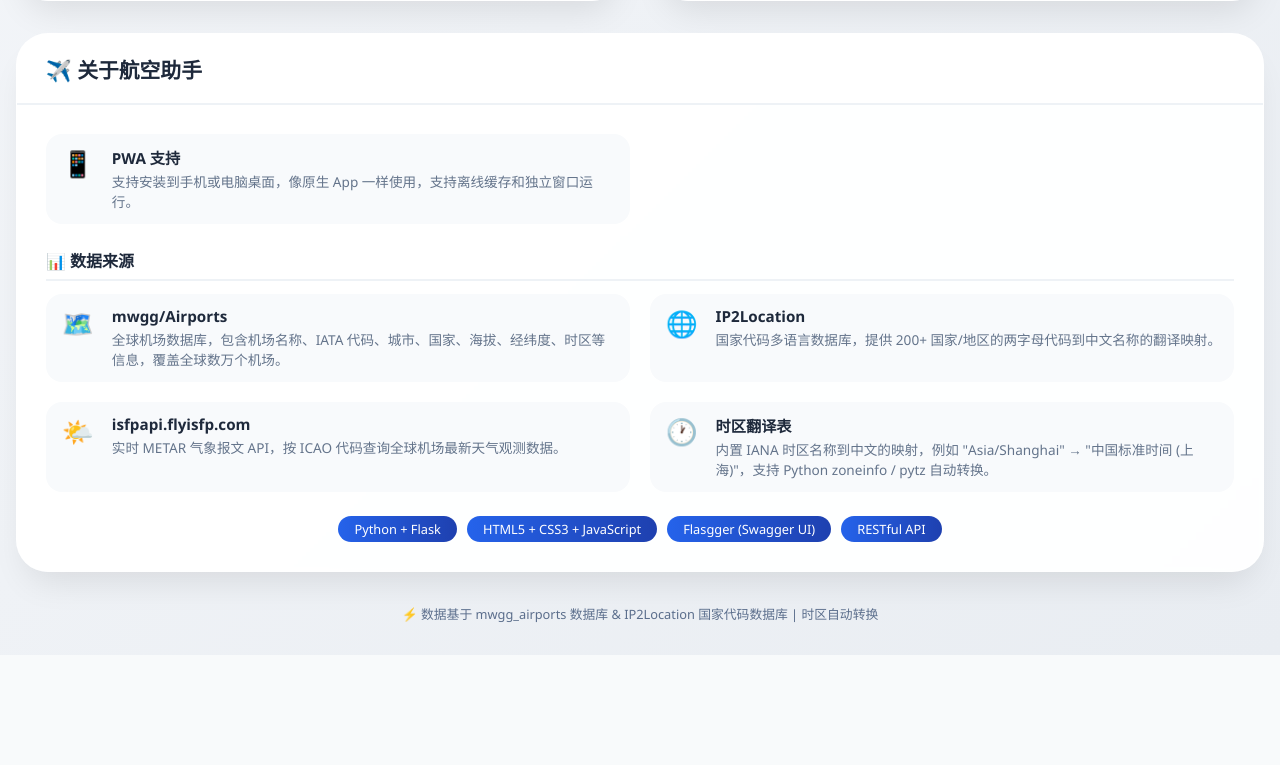
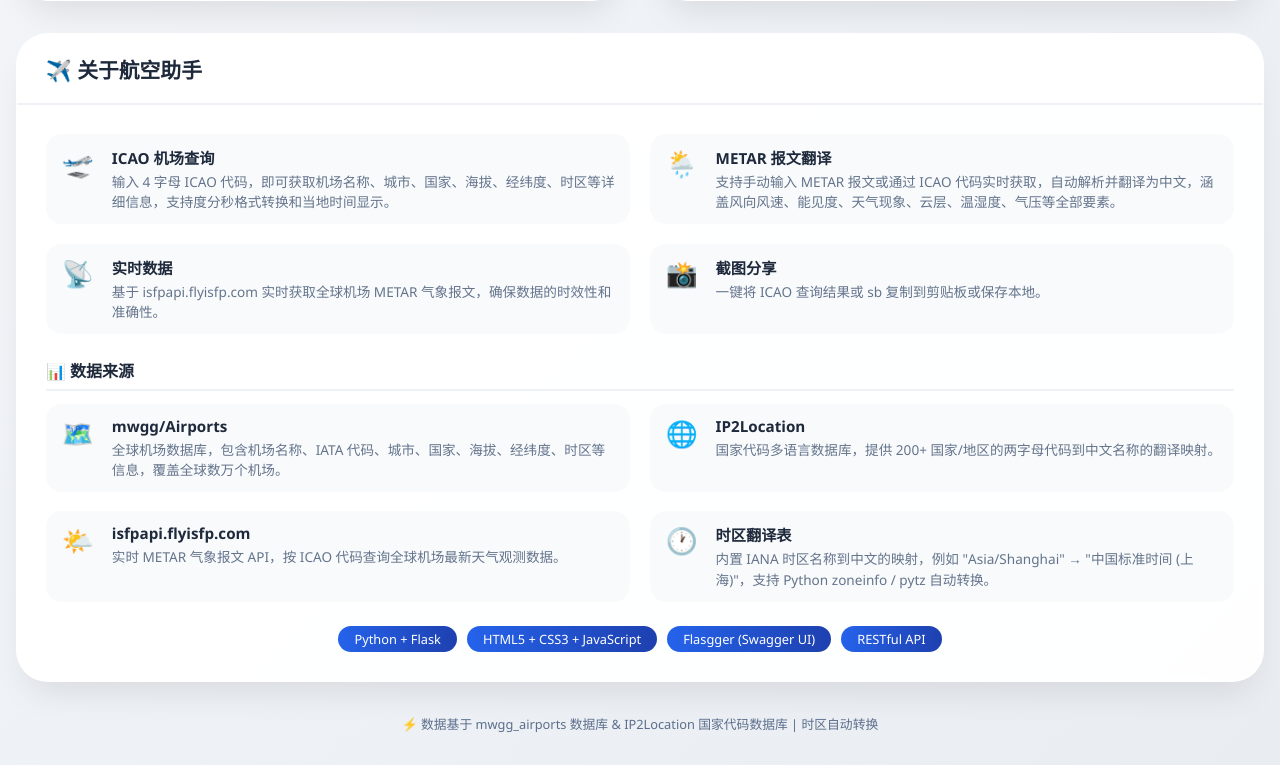
Before and after one commit to LBYHKKDCYX/Flight-Assistant, a Flask app: page / in a window 1280 px wide. Shown: the part 784-1549 px from the top of the page. Before the commit the page ends 1439 px from the top, so only its background shows below. Run offline with Flask 2, Linux system fonts and the light colour scheme.

Commit message:
去除PWA功能
会导致页面无法同步修改，且意义不大

```diff
--- a/app.py
+++ b/app.py
@@ -1,4 +1,4 @@
-from flask import Flask, request, jsonify, render_template, send_from_directory
+from flask import Flask, request, jsonify, render_template
 from flasgger import Swagger, swag_from
 import ICAO_code_translate
 import METAR_translate
@@ -17,11 +17,6 @@ translator = ICAO_code_translate.ICAOTranslator(data_dir='data')
 def index():
     """返回前端页面"""
     return render_template('index.html')
-
-@app.route('/sw.js')
-def service_worker():
-    """提供 Service Worker 文件，确保作用域为根路径"""
-    return send_from_directory('static', 'sw.js', mimetype='application/javascript')
 
 # ------------------ 前端专用 API（返回格式化字符串，供 Web 界面使用） ------------------
 @app.route('/api_web/icao', methods=['POST'])
--- a/templates/index.html
+++ b/templates/index.html
@@ -2,21 +2,13 @@
 <html lang="zh-CN">
 <head>
     <link rel="shortcut icon" href="{{ url_for('static', filename='favicon.ico') }}">
-    <link rel="apple-touch-icon" sizes="180x180" href="{{ url_for('static', filename='apple-touch-icon.png') }}">
     <link rel="icon" type="image/png" sizes="32x32" href="{{ url_for('static', filename='favicon-32x32.png') }}">
     <link rel="icon" type="image/png" sizes="16x16" href="{{ url_for('static', filename='favicon-16x16.png') }}">
-    <link rel="manifest" href="{{ url_for('static', filename='site.webmanifest') }}">
     <meta charset="UTF-8">
     <meta name="viewport" content="width=device-width, initial-scale=0.82, user-scalable=yes">
     <title>航空助手</title>
     <link rel="stylesheet" href="{{ url_for('static', filename='css/style.css') }}">
     <script src="https://cdnjs.cloudflare.com/ajax/libs/html2canvas/1.4.1/html2canvas.min.js"></script>
-    <script>
-        if ('serviceWorker' in navigator) {
-            navigator.serviceWorker.register('/sw.js')
-                .then(() => console.log('Service Worker 已注册'));
-        }
-    </script>
 </head>
 <body>
 <div class="container">
@@ -124,10 +116,32 @@
     <div class="about-body">
         <div class="about-grid">
             <div class="about-item">
-                <div class="about-icon">📱</div>
+                <div class="about-icon">🛫</div>
                 <div class="about-text">
-                    <strong>PWA 支持</strong>
-                    <p>支持安装到手机或电脑桌面，像原生 App 一样使用，支持离线缓存和独立窗口运行。</p>
+                    <strong>ICAO 机场查询</strong>
+                    <p>输入 4 字母 ICAO 代码，即可获取机场名称、城市、国家、海拔、经纬度、时区等详细信息，支持度分秒格式转换和当地时间显示。</p>
+                </div>
+            </div>
+            <div class="about-item">
+                <div class="about-icon">🌦️</div>
+                <div class="about-text">
+                    <strong>METAR 报文翻译</strong>
+                    <p>支持手动输入 METAR 报文或通过 ICAO 代码实时获取，自动解析并翻译为中文，涵盖风向风速、能见度、天气现象、云层、温湿度、气压等全部要素。</p>
+                </div>
+            </div>
+            <div class="about-item">
+                <div class="about-icon">📡</div>
+                <div class="about-text">
+                    <strong>实时数据</strong>
+                    <p>基于 isfpapi.flyisfp.com 实时获取全球机场 METAR 气象报文，确保数据的时效性和准确性。</p>
+                </div>
+            </div>
+            <div class="about-item">
+                <div class="about-icon">📸</div>
+                <div class="about-text">
+                    <strong>截图分享</strong>
+                    <p>一键将 ICAO 查询结果或 sb
+                        复制到剪贴板或保存本地。</p>
                 </div>
             </div>
         </div>
```
Also changed, not shown: static/sw.js (deleted, +0 -36 lines), static/android-chrome-192x192.png (deleted), static/android-chrome-512x512.png (deleted), static/apple-touch-icon.png (deleted), static/site.webmanifest (deleted).
